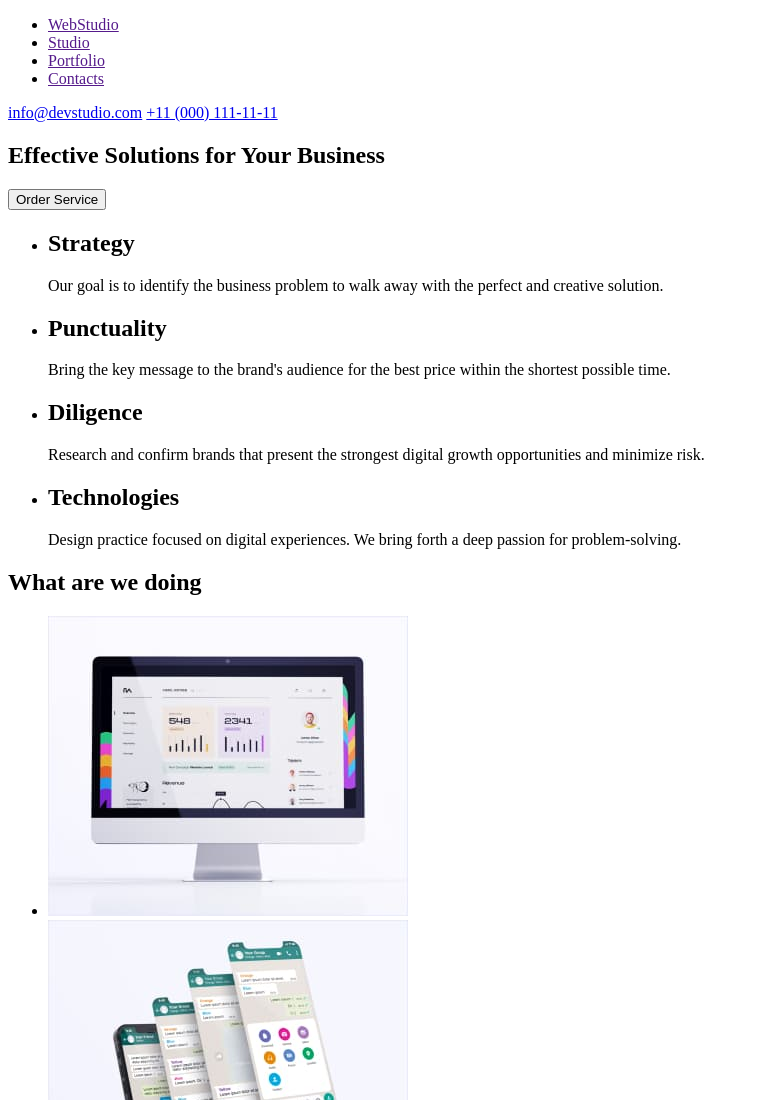
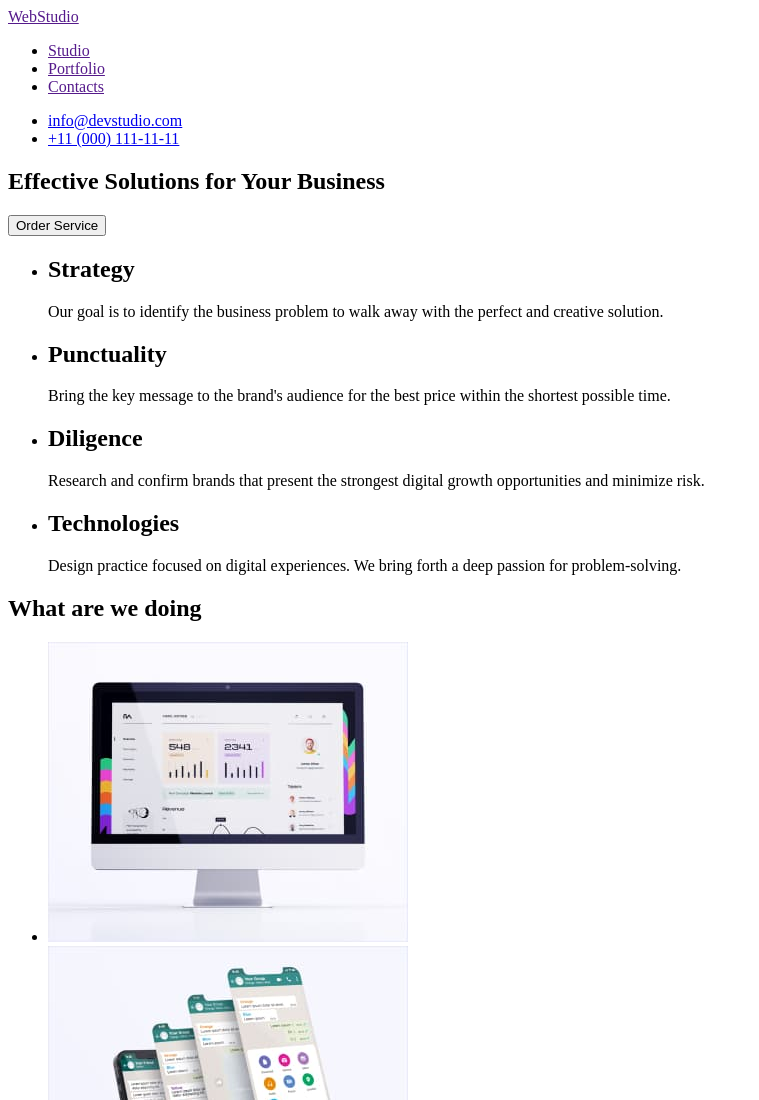
Before and after one commit to AnnKly/goit-markup-hw-01, a plain HTML site: page index.html in a window 1280 px wide. Shown: the top 1100 px of the page, without its empty margins (0-759 px from the left). Drawn offline with Linux system fonts and the light colour scheme.

Commit message:
add html

```diff
--- a/index.html
+++ b/index.html
@@ -9,15 +9,17 @@
   <body>
     <header>
       <nav>
+        <a href="">WebStudio</a>
         <ul>
-          <li><a href="">WebStudio</a></li>
           <li><a href="">Studio</a></li>
           <li><a href="">Portfolio</a></li>
           <li><a href="">Contacts</a></li>
         </ul>
       </nav>
-      <a href="mailto:info@devstudio.com">info@devstudio.com</a>
-      <a href="tel:+110001111111">+11 (000) 111-11-11</a>
+      <ul>
+        <li><a href="mailto:info@devstudio.com">info@devstudio.com</a></li>
+        <li><a href="tel:+110001111111">+11 (000) 111-11-11</a></li>
+      </ul>
     </header>
     <main>
       <section>
```
